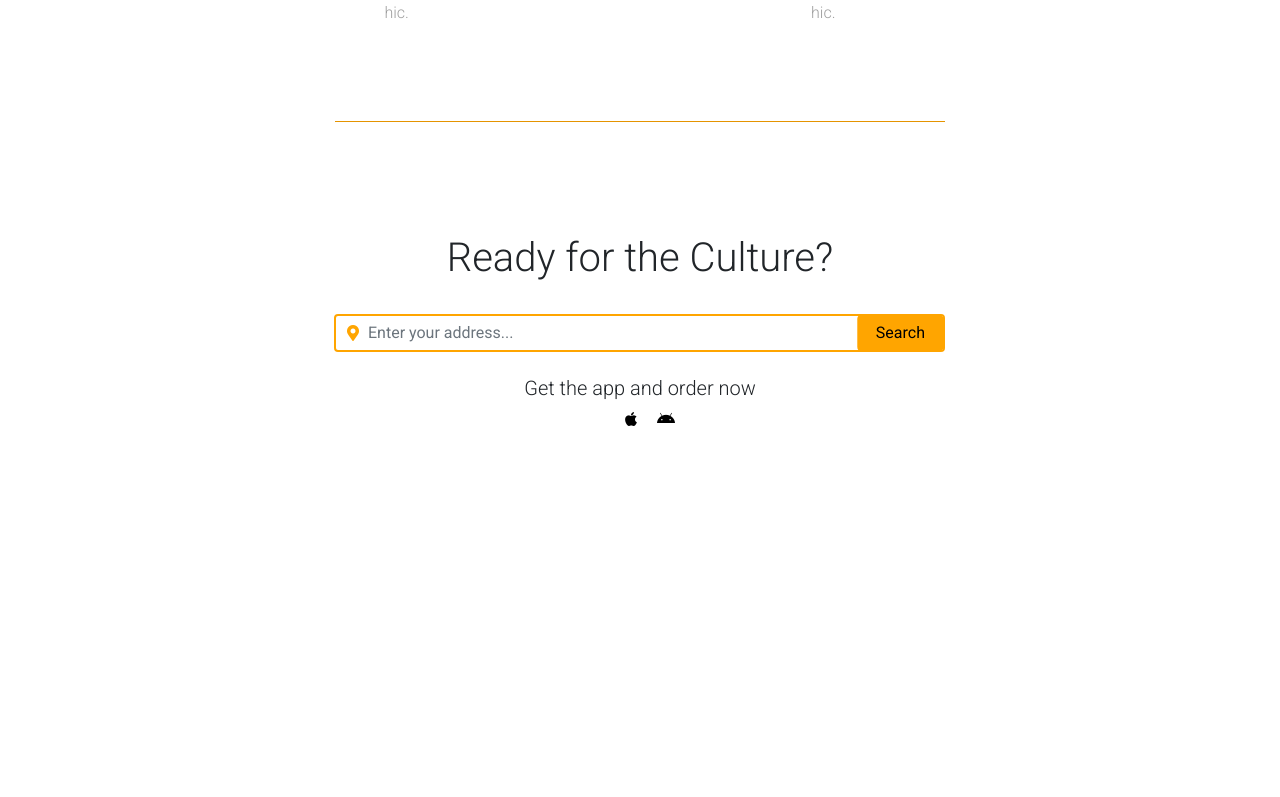
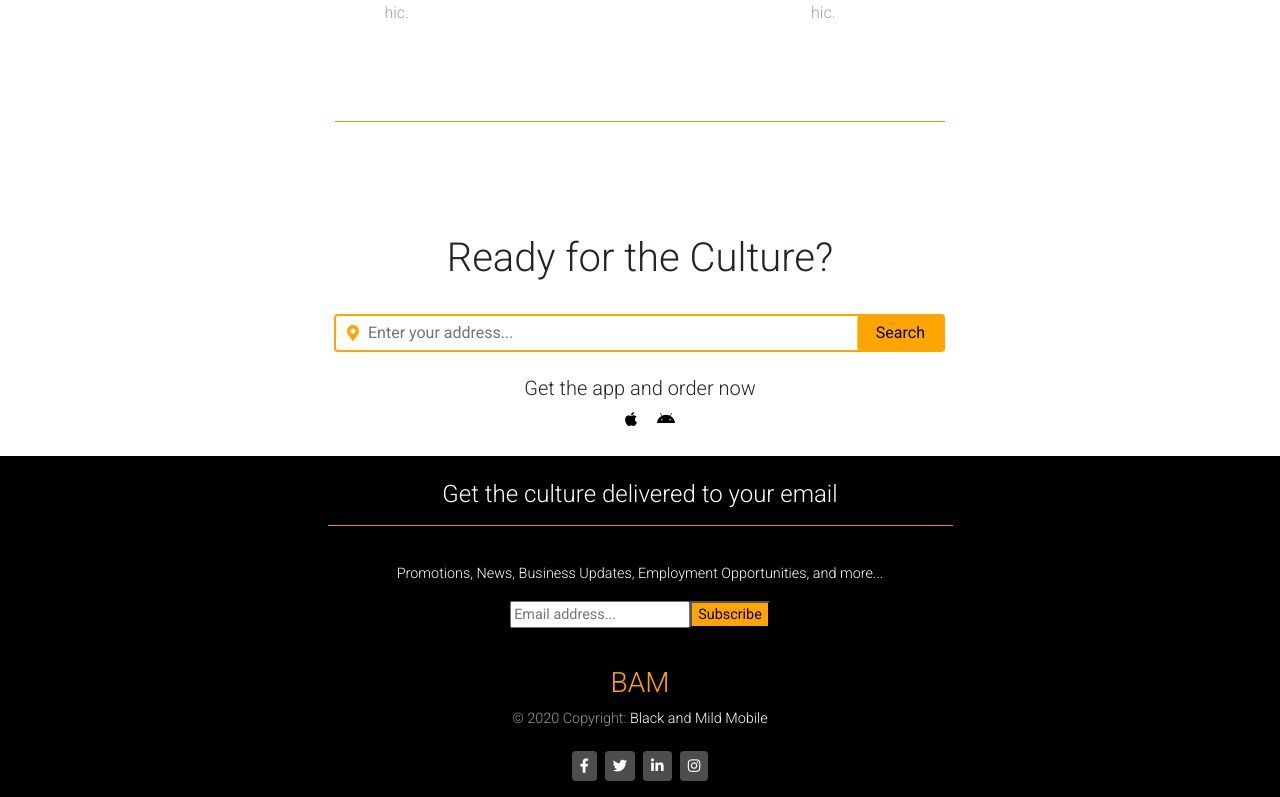
Before and after one commit to mchisem/ride-on, a React (Create React App) app: page / in a window 1280 px wide. Shown: the part 2843-3640 px from the top of the page. Before the commit the page ends 3275 px from the top, so only its background shows below. Built offline with nearby package versions, Linux system fonts and the light colour scheme.

Commit message:
seeing if the footer deploys on heroku

```diff
--- a/src/pages/Home.js
+++ b/src/pages/Home.js
@@ -7,7 +7,7 @@ import MediaObject from '../components/MediaObject';
 import Works from '../components/Works';
 import Features from '../components/Features';
 import Search from '../components/Search';
-// import Footer from '../components/Footer';
+import Footer from '../components/Footer';
 import '../App.css';
 
 function Homepage() {
@@ -25,7 +25,7 @@ function Homepage() {
       <Works></Works>
       <Features></Features>
       <Search></Search>
-      {/* <Footer></Footer> */}
+      <Footer></Footer>
     </div>
   );
 }
```
